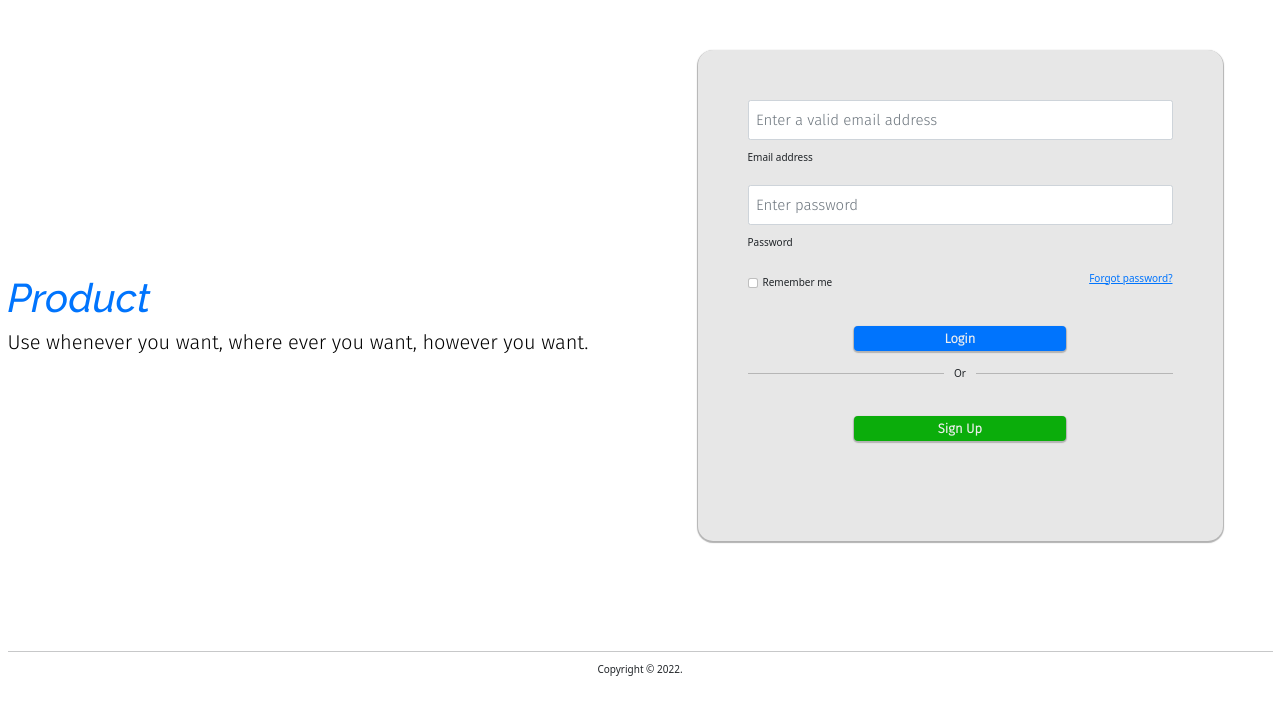
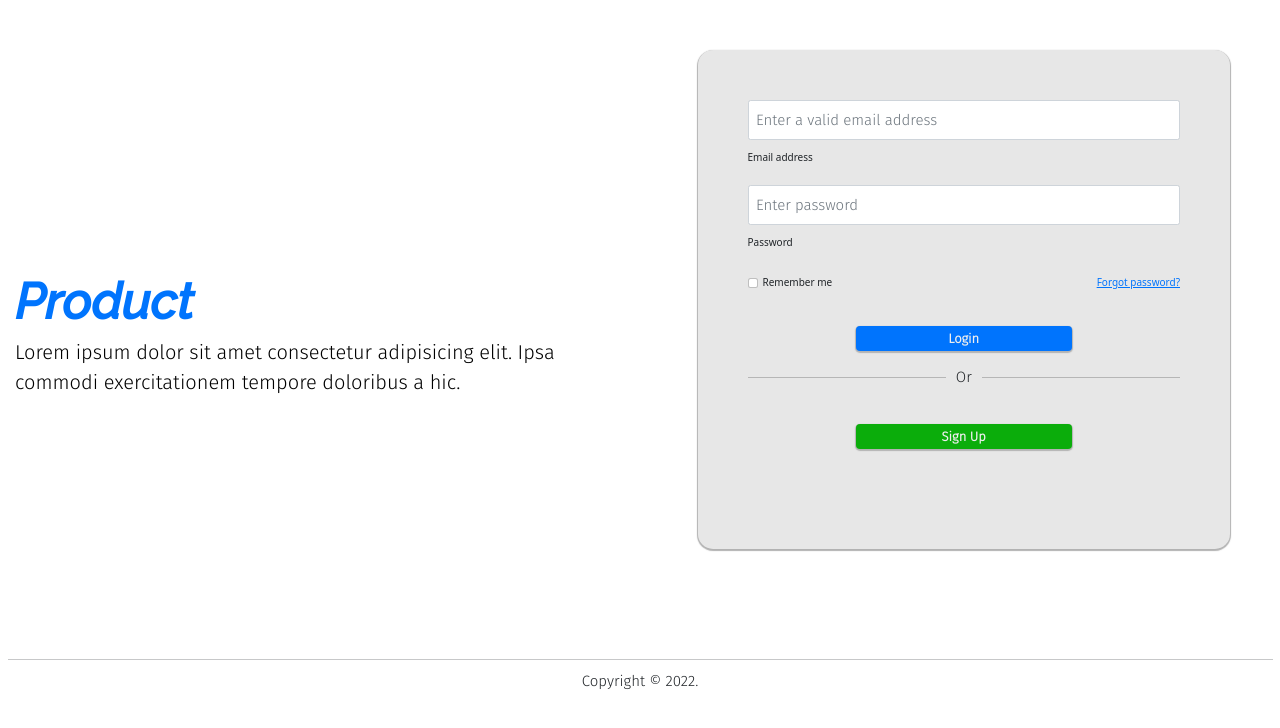
Before and after one commit to danny-1001/Login_page, a React (Create React App) app: page / in a window 1280 px wide. Shown: the top 728 px of the page. Built offline with nearby package versions, Linux system fonts and the light colour scheme.

Commit message:
finished UI

```diff
--- a/src/Components/Main.jsx
+++ b/src/Components/Main.jsx
@@ -2,13 +2,16 @@ import React from "react";
 
 function Main() {
   return (
-    <section className="login_form">
-      <div className="container-fluid h-custom">
+    <section className="cotainer login_form">
+      <div className=" h-custom">
         <div className="row d-flex justify-content-center align-items-center h-100">
           <div className="container col-md-6 form_text">
-            <h1 className="text-align-center align-items-center">Product</h1>
-            <p className="text-align-center align-items-center">
-              Use whenever you want, where ever you want, however you want.
+            <h1 className="container text-align-center align-items-center pt-5">
+              Product
+            </h1>
+            <p className="container text-align-center align-items-center">
+              Lorem ipsum dolor sit amet consectetur adipisicing elit. Ipsa
+              commodi exercitationem tempore doloribus a hic.{" "}
             </p>
           </div>
           <div className="col-md-6">
@@ -40,8 +43,8 @@ function Main() {
                   </label>
                 </div>
 
-                <div className="d-flex justify-content-between align-items-center">
-                  <div className="form-check mt-3">
+                <div className="d-flex justify-content-between align-items-center secondary_btns">
+                  <div className="form-check mt-3 checkbox">
                     <input
                       className="form-check-input "
                       type="checkbox"
@@ -52,7 +55,7 @@ function Main() {
                       Remember me
                     </label>
                   </div>
-                  <a href="#!" className="forgot_password">
+                  <a href="#!" className="forgot_password ">
                     Forgot password?
                   </a>
                 </div>
--- a/src/Styles/Styles.css
+++ b/src/Styles/Styles.css
@@ -5,9 +5,16 @@
   height: 100%;
 }
 
+@media (max-width: 767px) {
+  .form_text {
+    text-align: center;
+  }
+}
+
 .form_text h1 {
-  font-size: 4rem;
+  font-size: 5rem;
   font-family: "Raleway", sans-serif;
+  font-weight: bold;
   color: #0074fd;
 }
 
@@ -35,8 +42,19 @@
   font-family: "Fira Sans", sans-serif;
 }
 
-.main_from .forgot_password {
+.main_from .secondary_btns {
+  font-size: 1rem;
+}
+
+@media (max-width: 374px) {
+  .main_from .secondary_btns .checkbox {
+    display: none;
+  }
+}
+
+.main_from .secondary_btns .forgot_password {
   color: #0074fd;
+  padding: 0.85rem 0 0 0;
 }
 
 .main_from .divider:after,
@@ -70,6 +88,11 @@
   background-color: #0bad0b;
 }
 
+p {
+  font-size: 1.5rem;
+  font-family: "Fira Sans", sans-serif;
+}
+
 * {
   margin: 0;
   padding: 0;
--- a/src/Styles/_footer.scss
+++ b/src/Styles/_footer.scss
@@ -0,0 +1,4 @@
+p {
+  font-size: 1.5rem;
+  font-family: $p;
+}
--- a/src/Styles/_main.scss
+++ b/src/Styles/_main.scss
@@ -2,9 +2,14 @@
   color: rgb(0, 0, 0);
   width: 100%;
   height: 100%;
+  @media (max-width: 767px) {
+    text-align: center;
+  }
+
   h1 {
-    font-size: 4rem;
+    font-size: 5rem;
     font-family: $header;
+    font-weight: bold;
     color: $primary;
   }
   p {
@@ -26,9 +31,20 @@
     font-size: 1.5rem;
     font-family: $p;
   }
-  .forgot_password {
-    color: $primary;
+  .secondary_btns {
+    font-size: 1rem;
+    .checkbox {
+      @media (max-width: 374px) {
+        display: none;
+      }
+    }
+
+    .forgot_password {
+      color: $primary;
+      padding: 0.85rem 0 0 0;
+    }
   }
+
   .divider:after,
   .divider:before {
     content: "";
```
Also changed, not shown: 1 other file (tests, documents, lock files or other folders).
